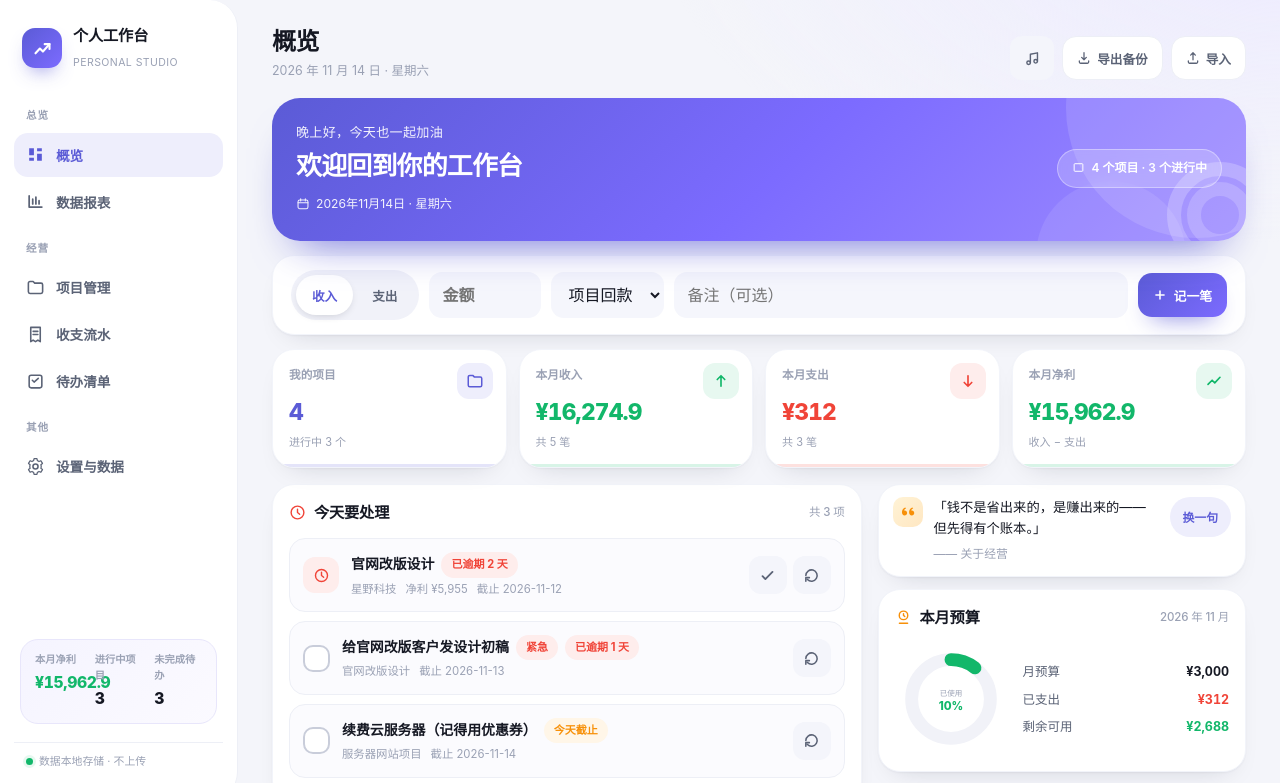
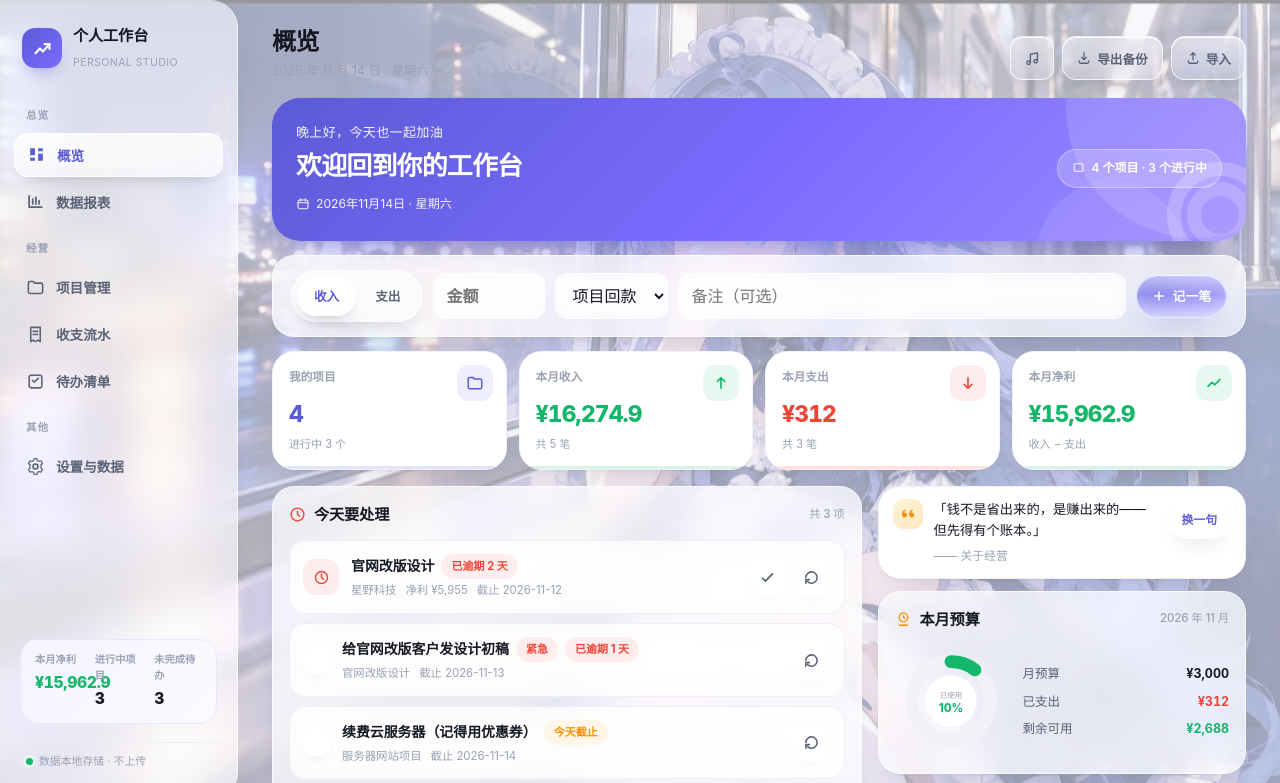
Before and after one commit to mengyan3223/pan, a plain HTML site: page index.html in a window 1280 px wide. Shown: the top 783 px of the page. Drawn offline with Linux system fonts and the light colour scheme.

Commit message:
换成夜车背景 + 液态玻璃按钮

```diff
--- a/index.html
+++ b/index.html
@@ -309,6 +309,152 @@ button,input,select,textarea{font-family:inherit}
 }
 @media (min-width:961px){.mobbar{display:none}}
 </style>
+<style>
+/* ===== pan 主题补丁：夜车背景（40% 不透明）+ 液态玻璃按钮 ===== */
+html{background:#F4F5FA}
+
+body{
+  background:
+    linear-gradient(180deg,rgba(244,245,250,.62),rgba(244,245,250,.62)),
+    url("bg-night.webp") center center/cover no-repeat fixed !important;
+}
+
+/* --- 面板玻璃化：让人物背景透出来 --- */
+.sidebar{
+  background:rgba(255,255,255,.60)!important;
+  border-right:1px solid rgba(255,255,255,.66)!important;
+  -webkit-backdrop-filter:blur(18px) saturate(170%);
+  backdrop-filter:blur(18px) saturate(170%);
+  box-shadow:0 24px 50px -30px rgba(20,24,40,.35)!important;
+}
+.card{
+  background:rgba(255,255,255,.74)!important;
+  border:1px solid rgba(255,255,255,.72)!important;
+  -webkit-backdrop-filter:blur(16px) saturate(165%);
+  backdrop-filter:blur(16px) saturate(165%);
+}
+.quick-bar{
+  background:rgba(255,255,255,.72)!important;
+  border:1px solid rgba(255,255,255,.72)!important;
+  -webkit-backdrop-filter:blur(16px) saturate(165%);
+  backdrop-filter:blur(16px) saturate(165%);
+}
+.row{
+  background:rgba(255,255,255,.58)!important;
+  -webkit-backdrop-filter:blur(10px);
+  backdrop-filter:blur(10px);
+}
+.quick-bar input,.quick-bar select,.field input,.field select,.field textarea{
+  background:rgba(255,255,255,.56)!important;
+  border:1px solid rgba(255,255,255,.82)!important;
+  -webkit-backdrop-filter:blur(8px);
+  backdrop-filter:blur(8px);
+}
+
+/* --- 主按钮：液态玻璃胶囊 --- */
+.primary-btn{
+  position:relative;
+  border-radius:999px!important;
+  color:#fff!important;
+  border:1px solid rgba(255,255,255,.62)!important;
+  background:
+    linear-gradient(180deg,rgba(255,255,255,.55) 0%,rgba(255,255,255,.08) 46%,rgba(255,255,255,.42) 100%),
+    linear-gradient(135deg,rgba(98,99,226,.84) 0%,rgba(136,120,255,.72) 100%)!important;
+  -webkit-backdrop-filter:blur(16px) saturate(190%);
+  backdrop-filter:blur(16px) saturate(190%);
+  box-shadow:
+    inset 0 1px 0 rgba(255,255,255,.85),
+    inset 0 -12px 22px -14px rgba(255,255,255,.70),
+    0 16px 34px -16px rgba(70,70,190,.55)!important;
+  transition:transform .22s var(--ease),box-shadow .3s var(--ease),filter .3s!important;
+}
+.primary-btn:hover{
+  filter:brightness(1.06);
+  transform:translateY(-1px);
+  box-shadow:
+    inset 0 1px 0 rgba(255,255,255,.92),
+    inset 0 -12px 22px -12px rgba(255,255,255,.80),
+    0 20px 40px -18px rgba(70,70,190,.62)!important;
+}
+.primary-btn:active{transform:translateY(0) scale(.985)}
+
+/* --- 次级按钮 / 图标按钮 / 胶囊：磨砂玻璃 --- */
+.ghost-btn,.icon-btn,.quote-refresh,.link-chip{
+  background:linear-gradient(180deg,rgba(255,255,255,.50) 0%,rgba(255,255,255,.16) 100%)!important;
+  border:1px solid rgba(255,255,255,.70)!important;
+  -webkit-backdrop-filter:blur(14px) saturate(170%);
+  backdrop-filter:blur(14px) saturate(170%);
+  box-shadow:inset 0 1px 0 rgba(255,255,255,.90),0 10px 24px -16px rgba(20,24,40,.45)!important;
+}
+.ghost-btn:hover,.icon-btn:hover,.link-chip:hover,.quote-refresh:hover{
+  background:linear-gradient(180deg,rgba(255,255,255,.68) 0%,rgba(255,255,255,.26) 100%)!important;
+  border-color:rgba(255,255,255,.88)!important;
+  color:var(--brand)!important;
+  transform:translateY(-1px);
+}
+
+/* --- 分段切换器 --- */
+.seg{
+  background:rgba(255,255,255,.34)!important;
+  border:1px solid rgba(255,255,255,.60)!important;
+  -webkit-backdrop-filter:blur(14px) saturate(170%);
+  backdrop-filter:blur(14px) saturate(170%);
+  box-shadow:inset 0 1px 0 rgba(255,255,255,.72),0 10px 24px -18px rgba(20,24,40,.40)!important;
+}
+.seg button{color:var(--ink2)!important}
+.seg button.active{
+  color:var(--brand)!important;
+  border:1px solid rgba(255,255,255,.90)!important;
+  background:linear-gradient(180deg,rgba(255,255,255,.84) 0%,rgba(255,255,255,.52) 100%)!important;
+  -webkit-backdrop-filter:blur(12px) saturate(180%);
+  backdrop-filter:blur(12px) saturate(180%);
+  box-shadow:inset 0 1px 0 rgba(255,255,255,.95),0 8px 18px -10px rgba(20,24,40,.40)!important;
+}
+
+/* --- 侧栏导航选中态 --- */
+.nav-item.active{
+  background:linear-gradient(180deg,rgba(255,255,255,.76) 0%,rgba(255,255,255,.44) 100%)!important;
+  color:var(--brand)!important;
+  border:1px solid rgba(255,255,255,.85)!important;
+  -webkit-backdrop-filter:blur(14px) saturate(170%);
+  backdrop-filter:blur(14px) saturate(170%);
+  box-shadow:inset 0 1px 0 rgba(255,255,255,.92),0 8px 18px -12px rgba(20,24,40,.35)!important;
+}
+.nav-item:not(.active):hover{background:rgba(255,255,255,.34)!important}
+
+/* --- 圆形勾选 / 分类标签 / 底部栏 / 播放胶囊 --- */
+.tcheck{
+  background:rgba(255,255,255,.62)!important;
+  border:1px solid rgba(255,255,255,.86)!important;
+  -webkit-backdrop-filter:blur(12px) saturate(170%);
+  backdrop-filter:blur(12px) saturate(170%);
+  box-shadow:inset 0 1px 0 rgba(255,255,255,.92),0 6px 14px -10px rgba(20,24,40,.35)!important;
+}
+.chip.cat{
+  background:rgba(255,255,255,.55)!important;
+  border:1px solid rgba(255,255,255,.80)!important;
+  box-shadow:inset 0 1px 0 rgba(255,255,255,.90)!important;
+}
+.tcheck.on,.tcheck.active{background:var(--brand)!important;border-color:rgba(255,255,255,.7)!important}
+.mobbar{
+  background:rgba(255,255,255,.66)!important;
+  border-top:1px solid rgba(255,255,255,.70)!important;
+  -webkit-backdrop-filter:blur(18px) saturate(180%);
+  backdrop-filter:blur(18px) saturate(180%);
+}
+.player-pill{
+  background:rgba(255,255,255,.62)!important;
+  border:1px solid rgba(255,255,255,.72)!important;
+  -webkit-backdrop-filter:blur(18px) saturate(180%);
+  backdrop-filter:blur(18px) saturate(180%);
+  box-shadow:inset 0 1px 0 rgba(255,255,255,.90),0 18px 36px -18px rgba(20,24,40,.5)!important;
+}
+
+/* --- 无 backdrop-filter 时的兜底 --- */
+@supports not ((backdrop-filter:blur(4px)) or (-webkit-backdrop-filter:blur(4px))){
+  .card,.quick-bar,.sidebar,.seg,.ghost-btn,.icon-btn{background:rgba(255,255,255,.92)!important}
+}
+</style>
 </head>
 <body>
 <div class="app">
```
Also changed, not shown: bg-night.webp (added).
